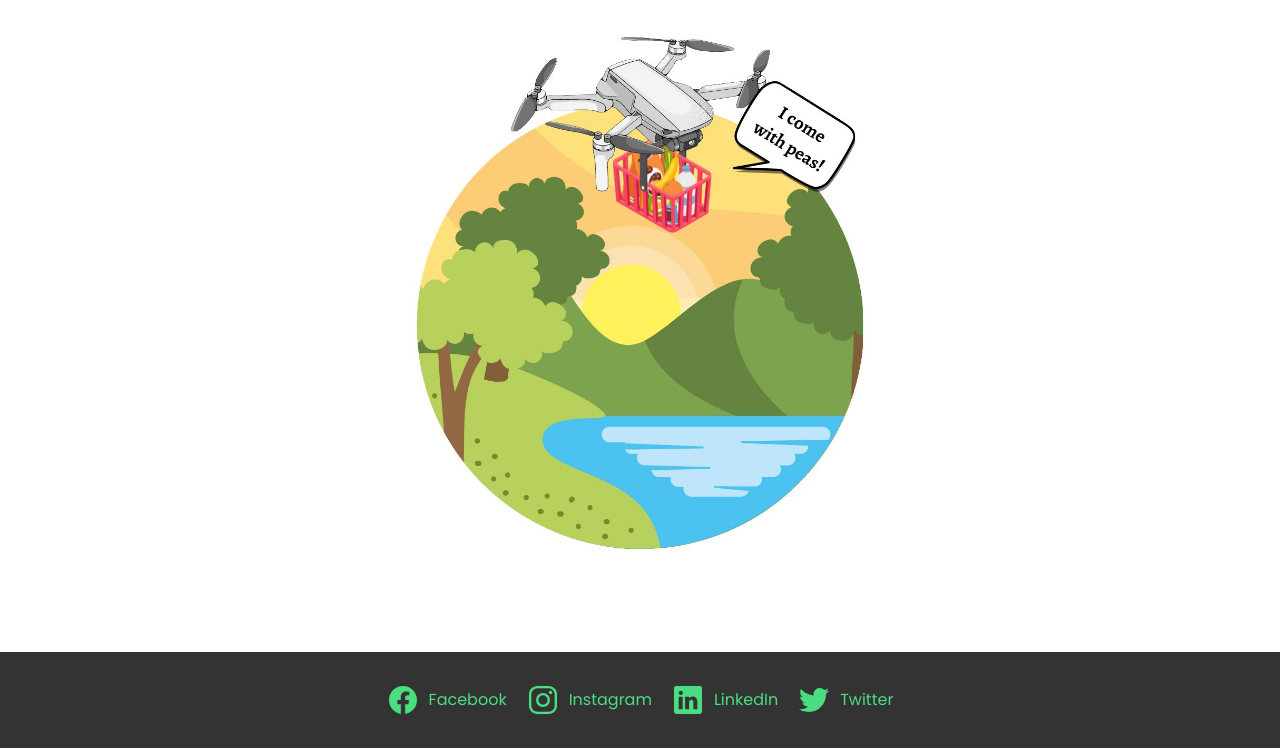
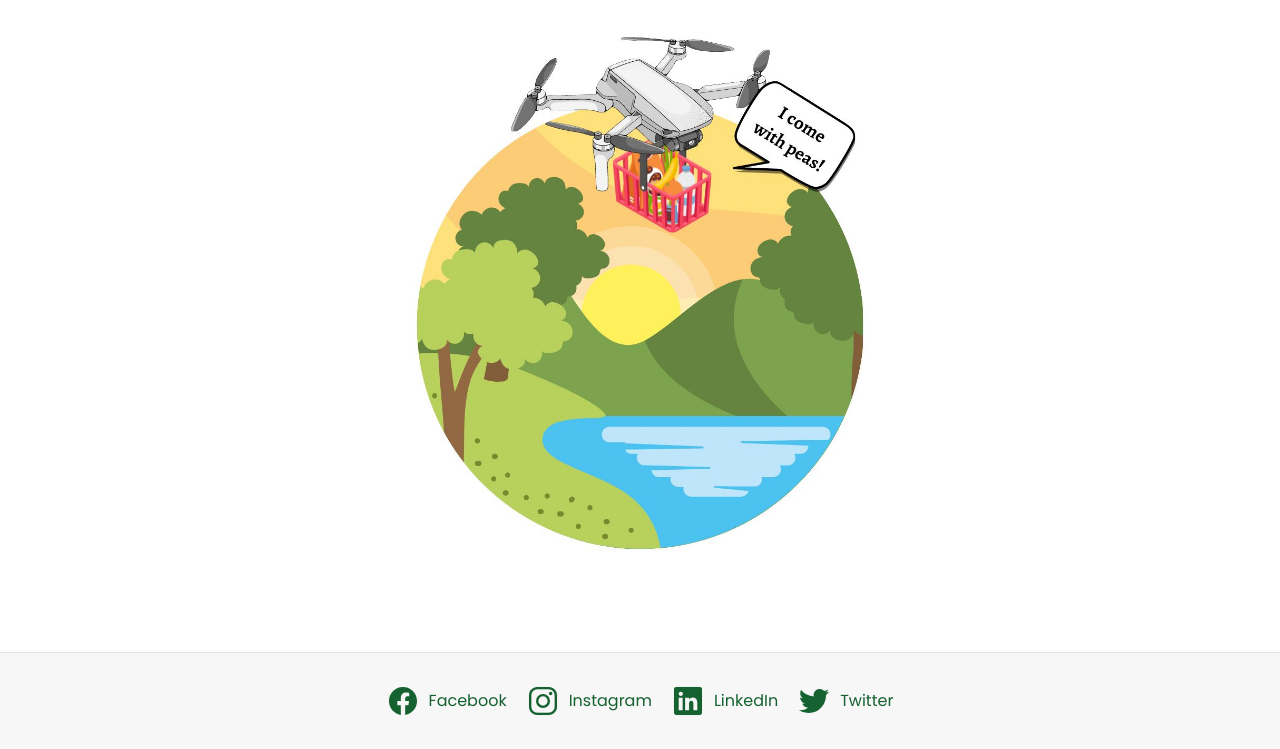
Before and after one commit to jr-nyc212/WCAG_project, a website built with Vite: page index.html in a window 1280 px wide. Shown: the part 413-1162 px from the top of the page. Built offline with nearby package versions, Linux system fonts and the light colour scheme.

Commit message:
Lighten footer background to unify green with the heading
The footer's dark #333333 background forced an AAA-compliant text
color to be very bright/pale (#4ADE80) -- a "neon" look purely because
the background was dark, not by design choice.

Switched the footer to a light #F7F7F7 background with a 1px
#E5E5E5 top border (keeps it reading as its own band without a hard
dark bar), and changed the footer text/icons to #156130 -- the exact
same green already used for the "Eats" heading. One brand green
across the whole page instead of two unrelated shades, still AAA:
7.04:1 against #F7F7F7.

Co-Authored-By: Claude Sonnet 5 <noreply@anthropic.com>

```diff
--- a/index.css
+++ b/index.css
@@ -106,7 +106,12 @@ a {
 
 /* Footer */
 .footer {
-    background-color: #333333;
+    /* Light instead of dark so the brand green doesn't have to be
+       neon-bright to clear AAA contrast here (a dark background
+       forces a pale/bright text color; a light one doesn't). The
+       border keeps this read as its own footer band. */
+    background-color: #F7F7F7;
+    border-top: 1px solid #E5E5E5;
 }
 .social-links {
     display: flex;
@@ -118,9 +123,9 @@ a {
     padding: 20px 40px;
     max-width: 800px;
     width: 100%;
-    /* AAA contrast (7.25:1) against the #333333 background above;
-       the original #007000 only measured 2:1 here. */
-    color: #4ADE80;
+    /* Same green as the "Eats" heading (#156130) -- one brand color,
+       not two. 7.04:1 against #F7F7F7, still AAA for normal text. */
+    color: #156130;
 }
 .social-links p {
     display: inline;
```
